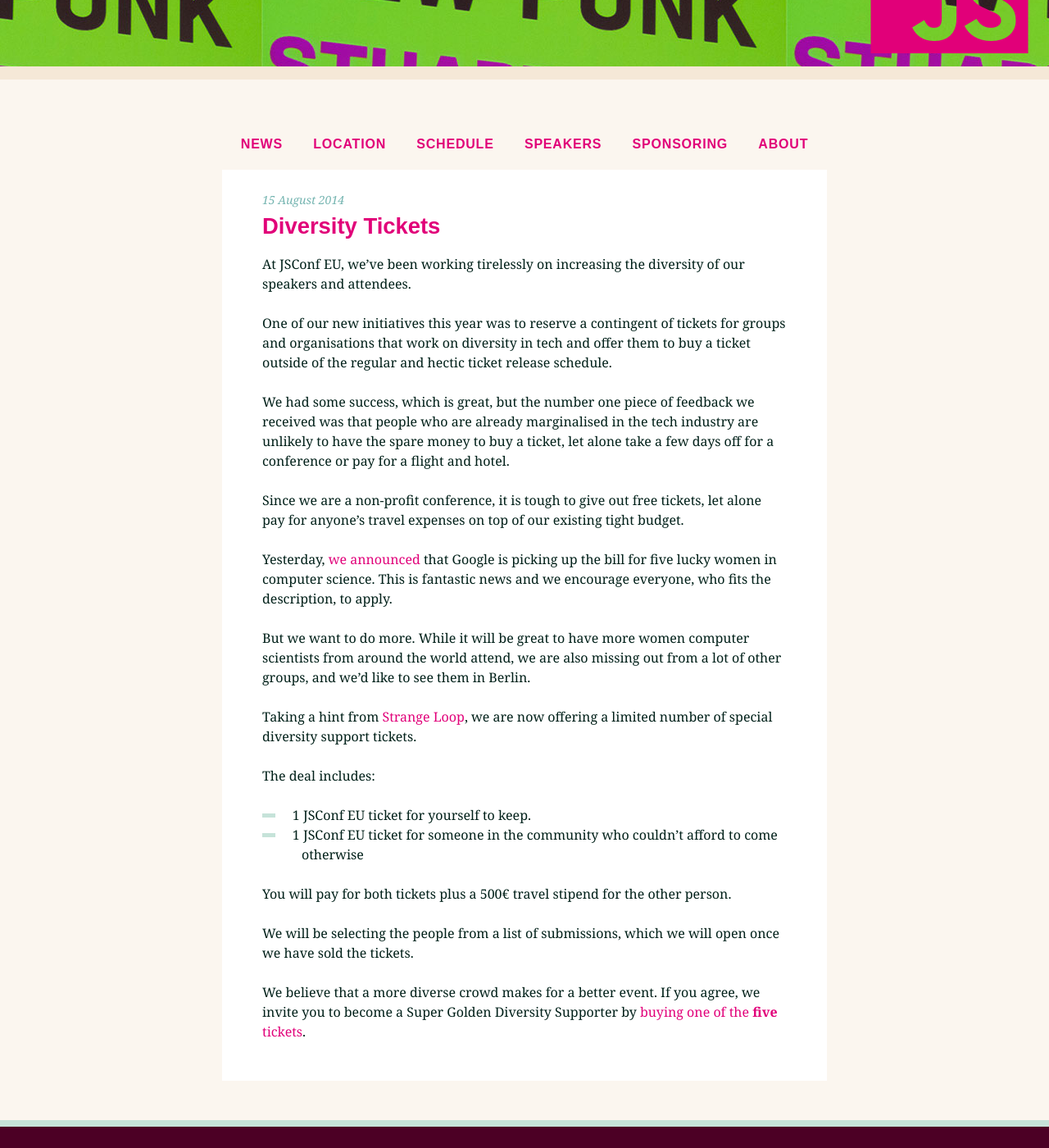
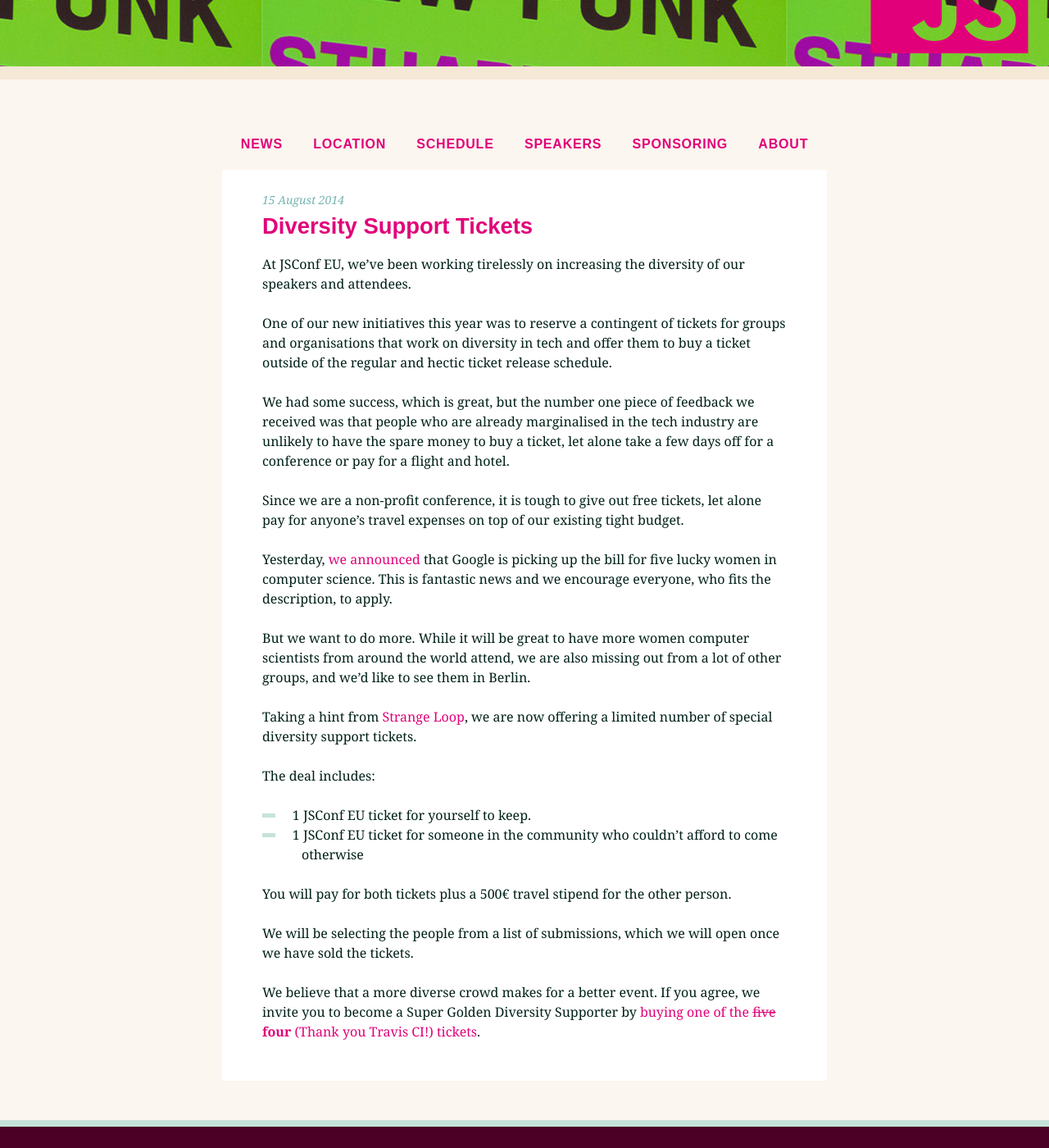
Before and after one commit to jsconf/2014.jsconf.eu, a Jekyll site: the page built from _posts/2014-08-15-diversity-tickets.md, in a window 1280 px wide and 1400 px high, scrolled down 376 px. Shown: the whole window at 82% size. Built offline with Jekyll 4.4.1, drawn with Linux system fonts in a browser that asks for light colours; nearby versions of some CDN libraries; comment, search, counter and statistics services are not loaded.

Commit message:
one down, four to go

```diff
--- a/_posts/2014-08-15-diversity-tickets.md
+++ b/_posts/2014-08-15-diversity-tickets.md
@@ -1,6 +1,6 @@
 ---
 layout: default
-title: Diversity Tickets
+title: Diversity Support Tickets
 category: news
 tags: news
 image: /img/top_mandy_jed.jpg
@@ -31,4 +31,4 @@ You will pay for both tickets plus a 500€ travel stipend for the other person.
 
 We will be selecting the people from a list of submissions, which we will open once we have sold the tickets.
 
-We believe that a more diverse crowd makes for a better event. If you agree, we invite you to become a Super Golden Diversity Supporter by [buying one of the **five** tickets](https://ti.to/jsconfeu/jsconf-eu-2014?release_id=7fszx8vpdxs).
+We believe that a more diverse crowd makes for a better event. If you agree, we invite you to become a Super Golden Diversity Supporter by [buying one of the <strike>five</strike> **four** (Thank you Travis CI!) tickets](https://ti.to/jsconfeu/jsconf-eu-2014?release_id=7fszx8vpdxs).
```
